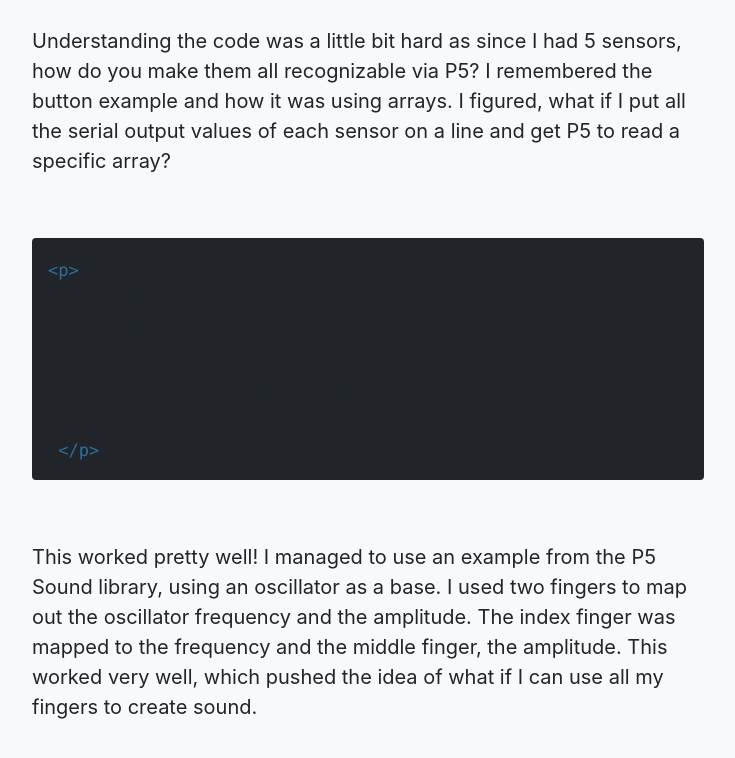
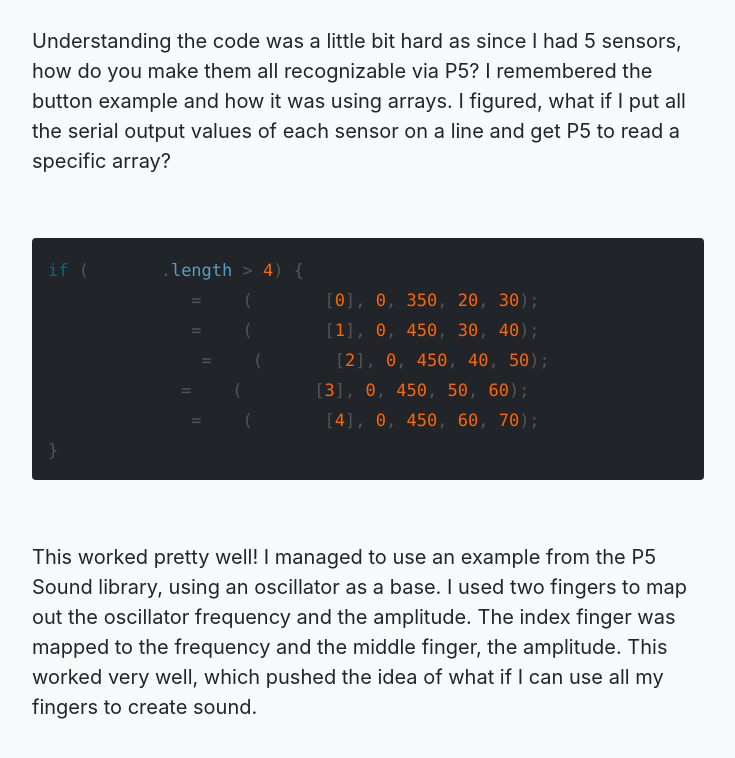
Before and after one commit to ixdwtruong/ixdwtruong.github.io, a Jekyll site: the page built from _posts/0001-01-06-intobjp2.md, in a window 1280 px wide and 900 px high, scrolled down 3910 px, cut to the strip 0-780 px from the top of the window. Shown: the top 758 px of the strip, without its empty margins (272-1007 px from the left). Built offline with Jekyll 4.4.1, drawn with Linux system fonts in a browser that asks for light colours.

Commit message:
Update 0001-01-06-intobjp2.md

```diff
--- a/_posts/0001-01-06-intobjp2.md
+++ b/_posts/0001-01-06-intobjp2.md
@@ -92,14 +92,14 @@ Understanding the code was a little bit hard as since I had 5 sensors, how do yo
 
 <br>
 
-{% highlight html %}
-<p>if (sensors.length > 4) {
+{% highlight java %}
+if (sensors.length > 4) {
         thumb = map(sensors[0], 0, 350, 20, 30);
         index = map(sensors[1], 0, 450, 30, 40);
         middle = map(sensors[2], 0, 450, 40, 50);
         ring = map(sensors[3], 0, 450, 50, 60);
         pinky = map(sensors[4], 0, 450, 60, 70);
-}</p>
+}
 {% endhighlight %}
 
 <br>
```
